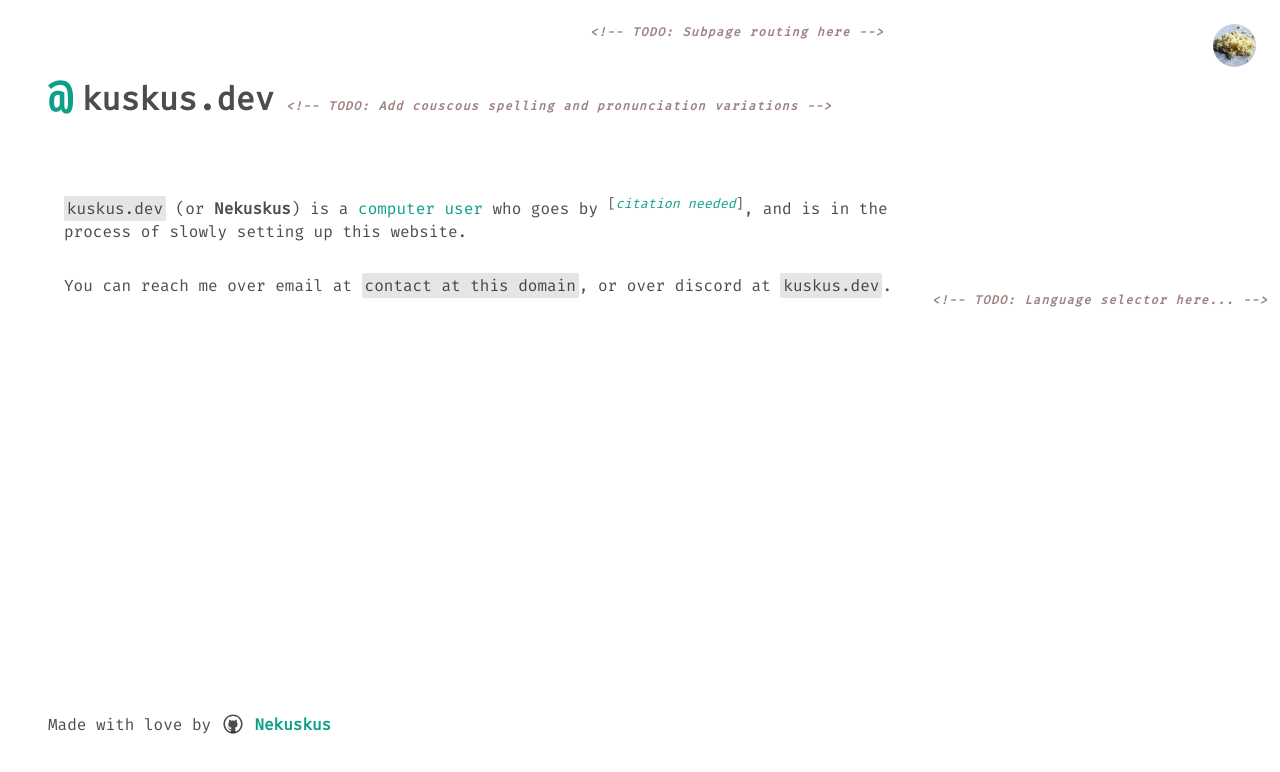
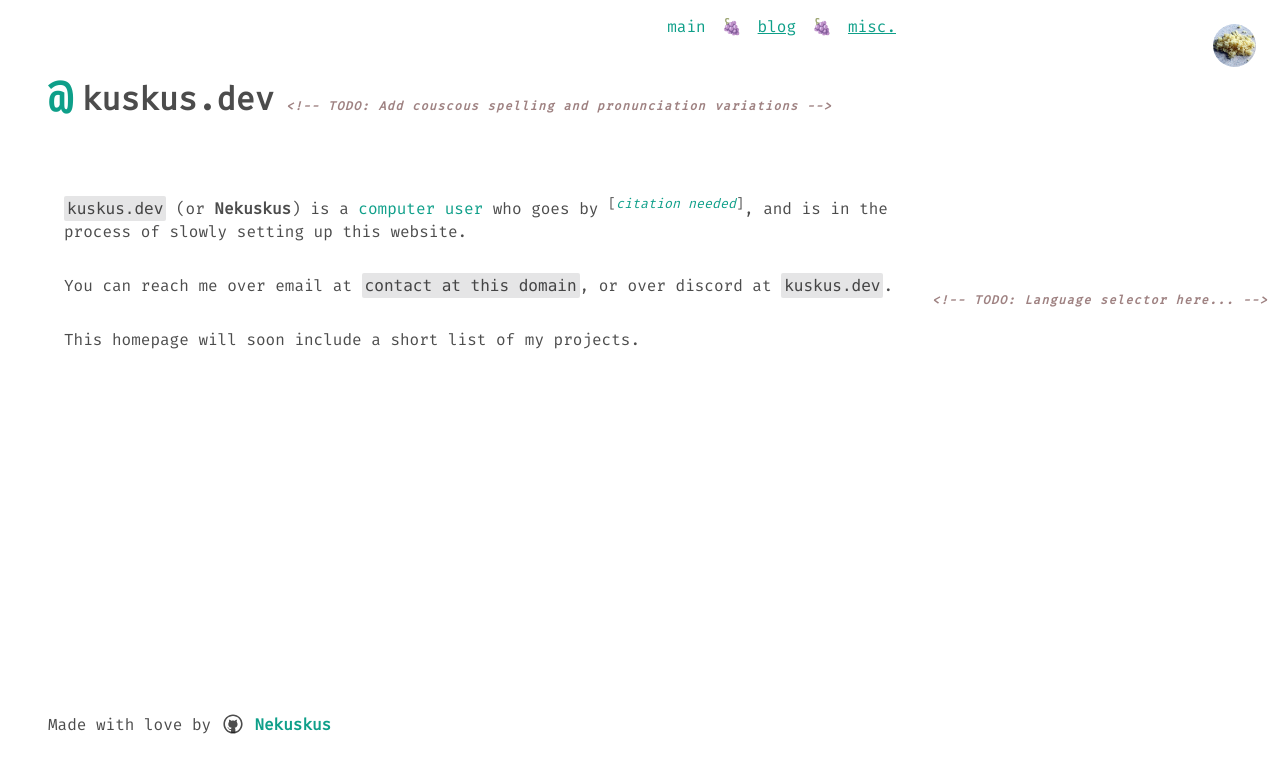
Before and after one commit to Nekuskus/homepage, a SvelteKit app: page / in a window 1280 px wide. Shown: the top 772 px of the page. Built offline with nearby package versions, Linux system fonts and the light colour scheme.

Commit message:
Implement structure layout and subpage router

```diff
--- a/src/routes/+layout.svelte
+++ b/src/routes/+layout.svelte
@@ -2,11 +2,14 @@
     import Logo from "./Logo.svelte";
     import Header from "./Header.svelte";
     import Footer from "./Footer.svelte";
+    import Router from "./Router.svelte";
     import "./styles.css";
 </script>
 
 <div class="app">
     <Logo />
+
+    <Router />
 
     <Header />
 
--- a/src/routes/+page.svelte
+++ b/src/routes/+page.svelte
@@ -7,9 +7,9 @@
 	<meta name="description" content="kuskus's homepage" />
 </svelte:head>
 
-<Comment style='position: absolute; top: 1em; right: 30%;'>
+<!-- <Comment style='position: absolute; top: 1em; right: 30%;'>
     &lt;!-- TODO: Subpage routing here --&gt;
-</Comment>
+</Comment> -->
 
 <section>
 	<p>
@@ -34,6 +34,7 @@
 
     <p>You can reach me over email at <code>contact at this domain</code>, or over discord at <code>kuskus.dev</code>.</p>
 
+	<p>This homepage will soon include a short list of my projects.</p>
 
     <Comment vertical style='position: absolute; right: 0; top: 35%'>
         &lt;!-- TODO: Language selector here... --&gt;
--- a/src/routes/Header.svelte
+++ b/src/routes/Header.svelte
@@ -2,12 +2,19 @@
     // import { page } from '$app/stores';
 
     import Comment from "./Comment.svelte";
-
 </script>
 
 <header>
     <h1>
-        <span id='at'>@</span><span id="https">https://</span><span id="userhandle">kuskus.dev<Comment style='display: inline;'>&lt;!-- TODO: Add couscous spelling and pronunciation variations --&gt;</Comment></span>
+        <a href="/">
+            <span id="at">@</span><span id="https">https://</span><span
+                id="userhandle"
+                >kuskus.dev<Comment style="display: inline;"
+                    >&lt;!-- TODO: Add couscous spelling and pronunciation
+                    variations --&gt;</Comment
+                ></span
+            >
+        </a>
     </h1>
 </header>
 
@@ -46,9 +53,14 @@
         opacity: 0;
     }
 
+    a {
+        color: unset;
+        text-decoration: none;
+    }
+
     @media (min-width: 600px) {
         h1:hover {
-            & span#https  {
+            & span#https {
                 display: inline-block;
                 position: relative;
 
--- /dev/null
+++ b/src/routes/Router.svelte
@@ -0,0 +1,41 @@
+<script>
+    import { page } from "$app/stores";
+</script>
+
+<div id="router">
+    <ul>
+        <li aria-current={$page.url.pathname === '/' ? "page" : undefined}>
+            <a href="/">main</a>
+        </li>
+        <li aria-current={$page.url.pathname.startsWith('/blog') ? "page" : undefined}>
+            <a href="/blog">blog</a>
+        </li>
+        <li aria-current={$page.url.pathname.startsWith('/misc') ? "page" : undefined}>
+            <a href="/misc">misc.</a>
+        </li>
+    </ul>
+</div>
+
+<style lang="scss">
+    div#router {
+        position: absolute;
+        top: 0;
+        right: 30%;
+    }
+
+    ul {
+        display: flex;
+        flex-direction: row;
+        list-style-type: none;
+    }
+
+    li:not(:first-child)::before {
+        content: "🍇";
+        margin-left: 1em;
+        margin-right: 1em;
+    }
+
+    li:not([aria-current="page"]) a {
+        text-decoration: underline;
+    }
+</style>
--- /dev/null
+++ b/src/routes/blog/+page.svelte
@@ -0,0 +1 @@
+<p>hiiii!</p>
--- /dev/null
+++ b/src/routes/blog/+page.ts
@@ -0,0 +1 @@
+export const prerender = true;
--- /dev/null
+++ b/src/routes/misc/+page.svelte
@@ -0,0 +1 @@
+<p>imagine <span style="font-style: italic;">[[[things]]]</span> here!</p>
--- /dev/null
+++ b/src/routes/misc/+page.ts
@@ -0,0 +1 @@
+export const prerender = true;
--- a/src/routes/styles.css
+++ b/src/routes/styles.css
@@ -4,12 +4,14 @@
 	/* TODO: Review this list */
 	--font-body-fallback: Arial, -apple-system, BlinkMacSystemFont, 'Segoe UI', Roboto, Oxygen, Ubuntu,
 		Cantarell, 'Open Sans', 'Helvetica Neue', sans-serif;
-	--font-mono: 'Fira Mono', monospace;
+	--font-body: 'Fira Mono', monospace;
+    --font-mono: ui-monospace, 'Cascadia Code', 'Source Code Pro', Menlo, Consolas, 'DejaVu Sans Mono', monospace;
 	--color-theme-1: #0e9f89;
 	--color-theme-2: #4075a6;
 	--color-text: rgba(0, 0, 0, 0.7);
+    --color-link-hover: rgb(0, 0, 0);
 	--outside-padding: 3em;
-	font-family: var(--font-mono), var(--font-body-fallback);
+	font-family: var(--font-body), var(--font-body-fallback);
 	color: var(--color-text);
     line-height: 1.4;
 }
@@ -28,6 +30,10 @@ h1, h2, p {
 a {
 	color: var(--color-theme-1);
 	text-decoration: none;
+}
+
+a:hover {
+    color: var(--color-link-hover);
 }
 
 h1 {
@@ -66,6 +72,5 @@ code {
     /* background-color: #2f363d; */
     padding: 3px;
     border-radius: 2px;
-    /* font-family: ui-monospace, 'Cascadia Code', 'Source Code Pro', Menlo, Consolas, 'DejaVu Sans Mono', monospace; */
     font-family: var(--font-mono);
 }
```
Also changed, not shown: static/favicon.jpg.
